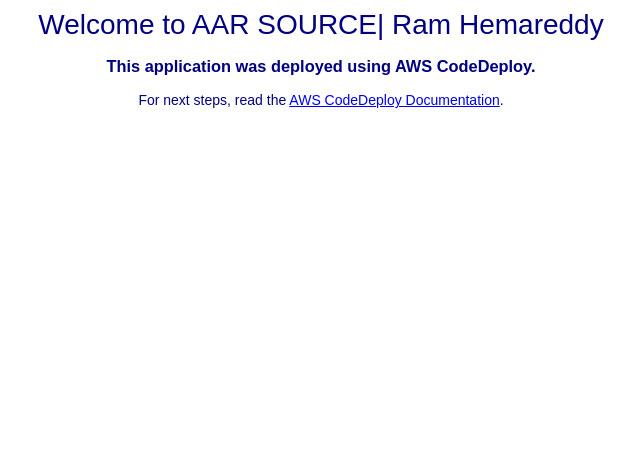
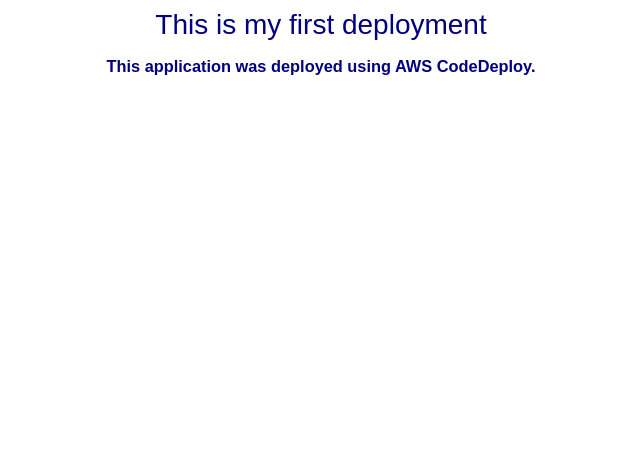
Before and after one commit to KalyanMJ/Demo_CICD, a plain HTML site: page index.html in a window 1280 px wide. Shown: the part 342-800 px from the top of the page, without its empty margins (319-959 px from the left). Drawn offline with Linux system fonts and the light colour scheme.

Commit message:
First Update
First Update

```diff
--- a/index.html
+++ b/index.html
@@ -2,7 +2,7 @@
 <html>
 <head>
   <meta charset="utf-8">
-  <title>AAR DEMO | AWS CLOUD DEPLOYMENT</title>
+  <title>This is My first Demo</title>
   <style>
     body {
       color: #000080;
@@ -28,9 +28,9 @@
   <div align="center">
     <img src="https://s3.ap-south-1.amazonaws.com/www.basava.com/aar_logo_final.png" style="max-width: 20%;">
     <h1>Congratulations!!! </h1>
-      <h2>Welcome to AAR SOURCE| Ram Hemareddy</h2>
+      <h2>This is my first deployment</h2>
     <h3>This application was deployed using AWS CodeDeploy.</h3>
-    <p>For next steps, read the <a href="http://aws.amazon.com/documentation/codedeploy">AWS CodeDeploy Documentation</a>.</p>
+
   </div>
 </body>
 </html>
```
